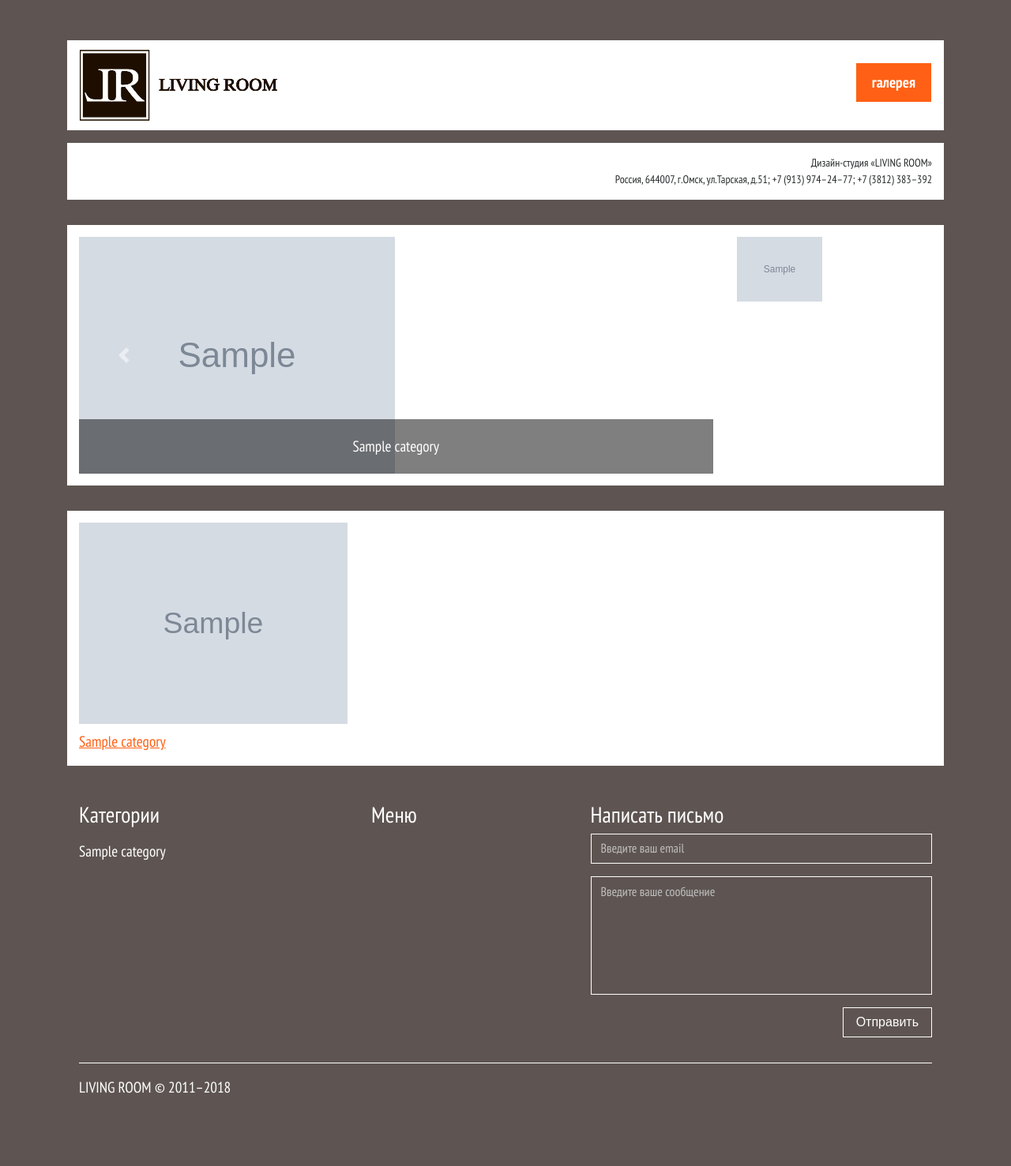
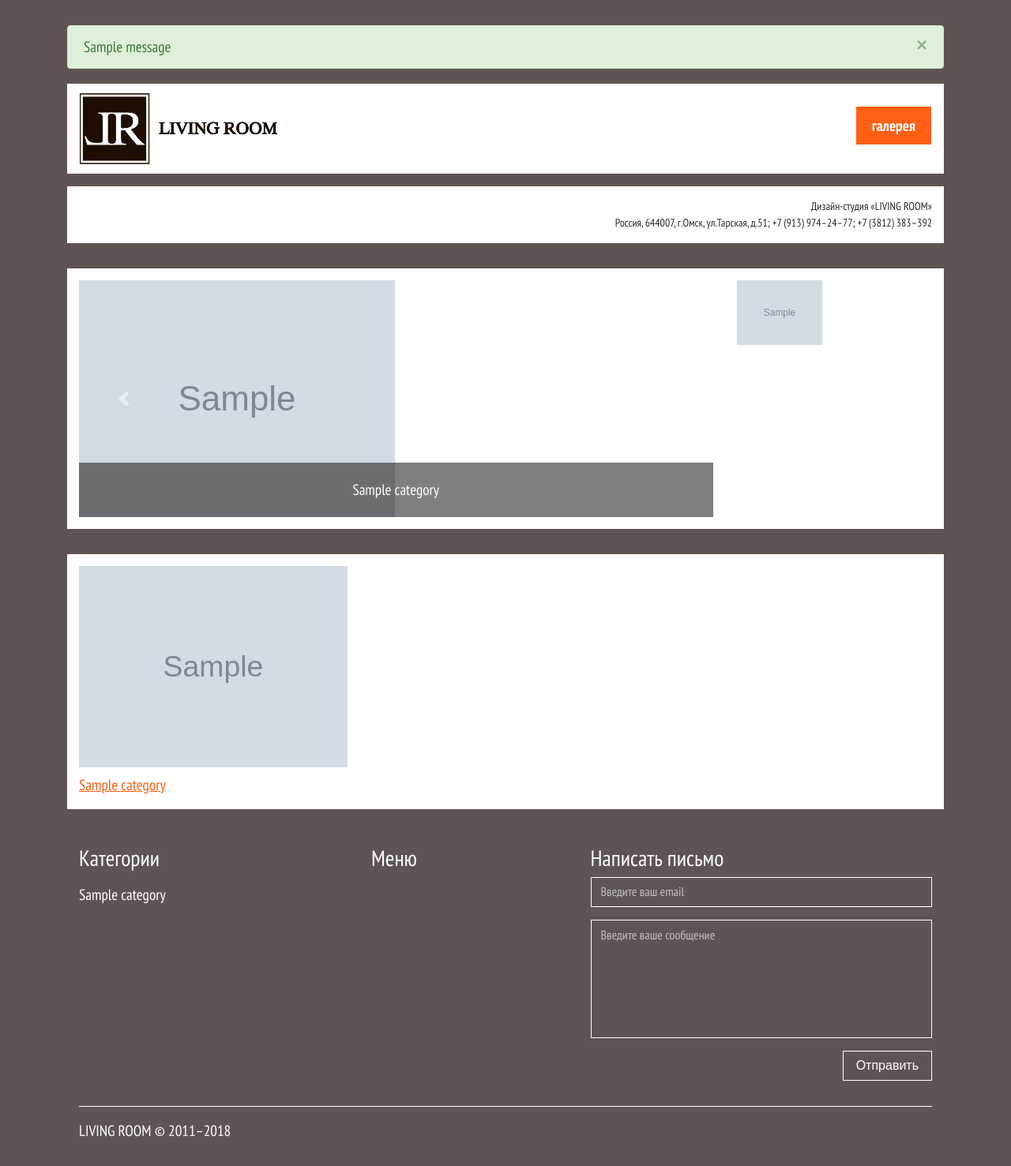
Before and after one commit to dmitrybarchuk/l-room-django, a Django app: page / in a window 1280 px wide. Shown: the whole page at 79% size. Before the commit the page ends 1385 px from the top, so only its background shows below. Run offline with Django 3.2, Linux system fonts and the light colour scheme; tables that the repository leaves empty hold one stand-in row (values such as "Sample post"); grey boxes marked "Sample" are stand-in pictures; one stand-in notice (Sample message) is shown; data that the repository does not hold is empty; some libraries are stand-ins or nearby versions.

Commit message:
add messages

```diff
--- a/project/project/settings.py
+++ b/project/project/settings.py
@@ -125,10 +125,11 @@ USE_TZ = True
 # https://docs.djangoproject.com/en/1.11/howto/static-files/
 
 STATIC_URL = '/static/'
+PROJECT_DIR = os.path.dirname(os.path.abspath(__file__))
+STATIC_ROOT = os.path.join(PROJECT_DIR, 'static')
 
 MEDIA_URL = '/media/'
 MEDIA_ROOT = os.path.join(BASE_DIR, 'media')
-STATIC_ROOT = os.path.join(BASE_DIR, 'static')
 
 THUMBNAIL_DEBUG = True
 
--- a/project/website/forms.py
+++ b/project/website/forms.py
@@ -20,4 +20,7 @@ class EmailMessageForm(forms.Form):
 
     def send_email(self):
 
-        send_mail(u'Сообщение с сайта LIVING ROOM', self.data['message'], settings.MAIL_SENDER, [settings.RECIPIENT])
+        send_mail(u'Сообщение с сайта LIVING ROOM',
+                  u'От %s\n %s' % (self.data['email'], self.data['message']),
+                  settings.MAIL_SENDER,
+                  [settings.RECIPIENT])
--- a/project/website/templates/base.html
+++ b/project/website/templates/base.html
@@ -20,6 +20,7 @@
     <script src="{% static 'js/main.js' %}"></script>
 </head>
 <body class="{% block page_class %}{% endblock %}">
+    {% include 'messages.html' %}
     <header>
         <div class="container">
             {% include 'menu.html' %}
--- /dev/null
+++ b/project/website/templates/messages.html
@@ -0,0 +1,14 @@
+{% if messages %}
+    <div class="container">
+        {% for message in messages %}
+            <div class="alert alert-{% if message.level == DEFAULT_MESSAGE_LEVELS.ERROR %}danger
+                                {% elif message.level == DEFAULT_MESSAGE_LEVELS.INFO %}info
+                                {% elif message.level == DEFAULT_MESSAGE_LEVELS.SUCCESS %}success{% endif %} alert-dismissible fade show" role="alert">
+                <button type="button" class="close" data-dismiss="alert" aria-label="Close">
+                    <span aria-hidden="true">&times;</span>
+                </button>
+                {{ message }}
+            </div>
+        {% endfor %}
+    </div>
+{% endif %}
--- a/project/website/views.py
+++ b/project/website/views.py
@@ -29,8 +29,8 @@ class EmailMessage(FormView):
 
     def form_valid(self, form):
         form.send_email()
-        messages.add_messsage(self.request, messages.SUCCESS, u'Ваше сообщение отправлено')
+        messages.add_message(self.request, messages.SUCCESS, u'Ваше сообщение отправлено')
         return super(EmailMessage, self).form_valid(form)
 
     def get_success_url(self):
-        return redirect(self.request.META.get('HTTP_REFERER', '/'))
+        return self.request.META.get('HTTP_REFERER', '/')
```
Also changed, not shown: 1 other file.
